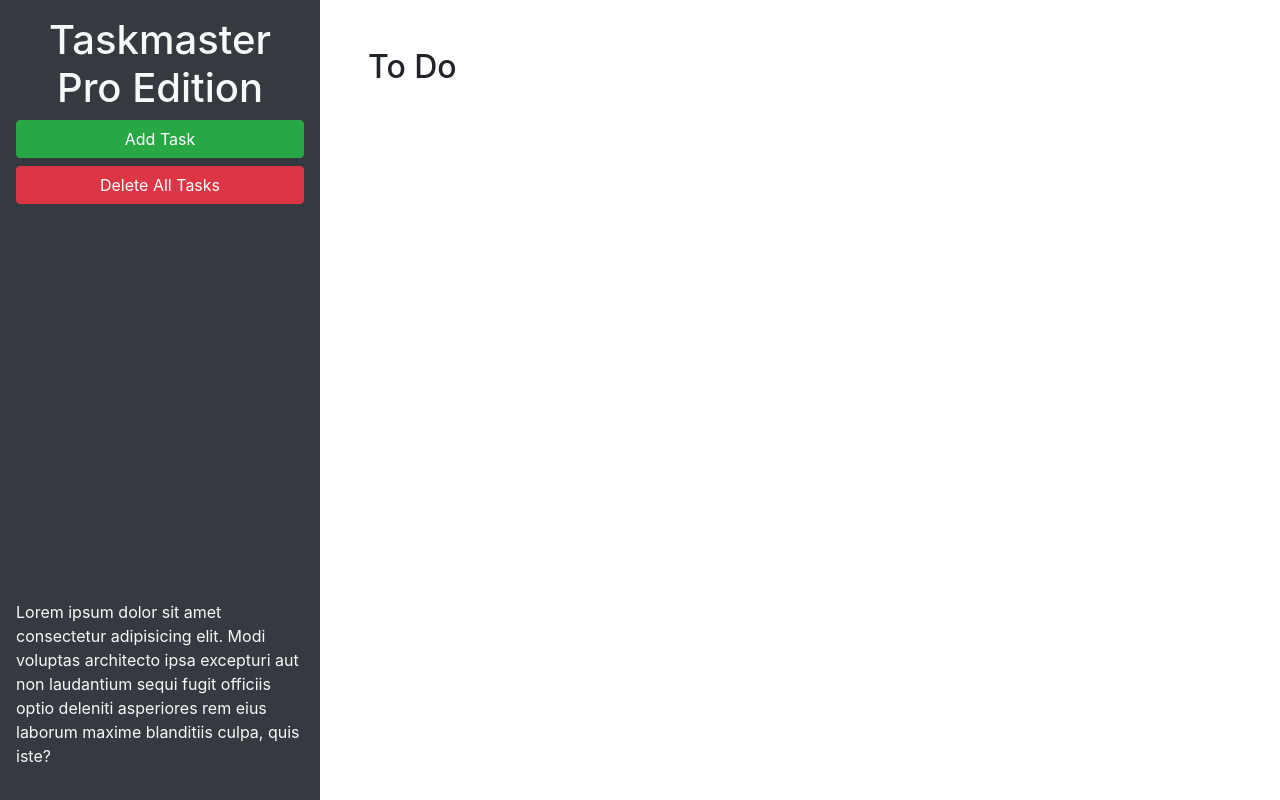
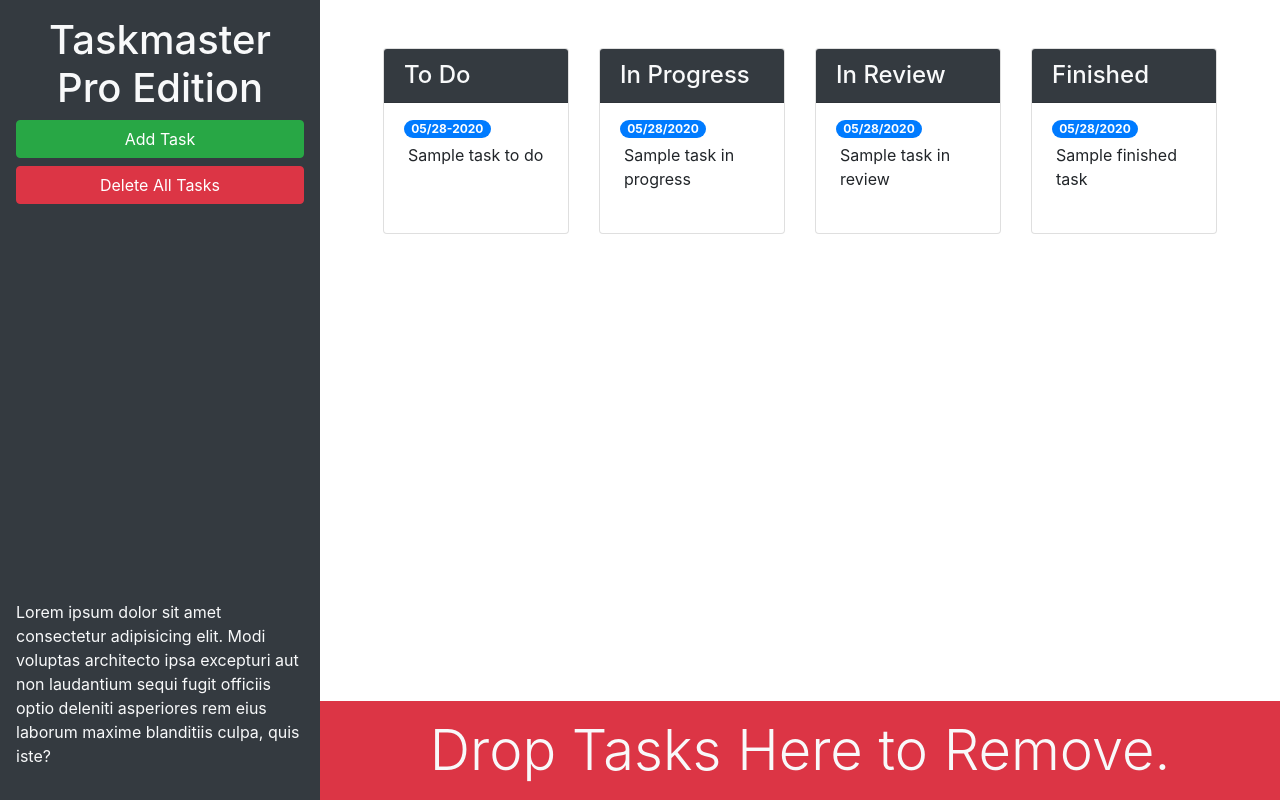
Before and after one commit to KLong75/taskmaster-pro, a plain HTML site: page index.html in a window 1280 px wide. Drawn offline with nearby package versions, Linux system fonts and the light colour scheme.

Commit message:
using bootstrap for styles to match mock up

```diff
--- a/index.html
+++ b/index.html
@@ -13,21 +13,85 @@
 <body>
 
   <div class="row min-vh-100 no-gutters">
-    <header class="col-12 col-lg-3 bg-dark text-light d-flex flex-column p-4 p-lg-3">
+    <header class="col-12 col-lg-3 bg-dark text-light sticky-top d-flex flex-column p-4 p-lg-3">
       <h1 class="text-center">Taskmaster Pro Edition</h1>
       <button id="create-task" class="btn btn-block btn-success" data-toggle="modal" data-target="#task-form-modal">Add
         Task</button>
       <button id="remove-tasks" class="btn btn-block btn-danger">Delete All Tasks</button>
-      <p class="mt-auto">Lorem ipsum dolor sit amet consectetur adipisicing elit. Modi voluptas architecto ipsa
+      <p class="mt-auto d-none d-lg-block">Lorem ipsum dolor sit amet consectetur adipisicing elit. Modi voluptas architecto ipsa
         excepturi aut non
         laudantium sequi fugit officiis optio deleniti asperiores rem eius laborum maxime blanditiis culpa, quis iste?
       </p>
     </header>
-    <main class="col-12 col-lg-9">
-      <div class="m-5">
-        <h2>To Do</h2>
-        <ul id="list-toDo" class="list-group"> </ul>
+
+    <main class="col-12 col-lg-9 d-flex flex-column">
+      <div class="m-5 row justify-content-around">
+        <!-- to do start -->
+        <div class="col-12 col-md-6 col-xl-3 mb-3">
+          <div class="card">
+            <h4 class="card-header bg-dark text-light">
+              To Do
+            </h4>
+            <ul id="list-toDo" class="list-group list-group-flush">
+              <li class="list-group-item">
+                <span class="badge badge-primary badge-pill">05/28-2020</span>
+                <p class="m-1">Sample task to do</p>
+              </li>
+            </ul>
+          </div>
+        </div>
+        <!-- to do end -->
+        <!-- in progress start -->
+        <div class = "col-12 col-md-6 col-xl-3 mb-3">
+          <div class="card">
+            <h4 class="card-header bg-dark text-light">
+              In Progress
+            </h4>
+            <ul id="list-inProgress" class="list-group list-group-flush">
+              <li class="list-group-item">
+                <span class="badge badge-primary badge-pill">05/28/2020</span>
+                <p class="m-1">Sample task in progress</p>
+              </li>
+            </ul>
+          </div>
+        </div>
+        <!-- in progress end -->
+        <!-- in review start -->
+        <div class="col-12 col-md-6 col-xl-3 mb-3">
+          <div class="card">
+            <h4 class="card-header bg-dark text-light">
+              In Review
+            </h4>
+            <ul id="list-inReview" class="list-group list-group-flush">
+              <li class="list-group-item">
+                <span class="badge badge-primary badge-pill">05/28/2020</span>
+                <p class="m-1">Sample task in review</p>
+              </li>
+            </ul>
+          </div>
+        </div>
+        <!-- in review end -->
+        <!-- finished start -->
+        <div class="col-12 col-md-6 col-xl-3 mb-3">
+          <div class="card">
+            <h4 class="card-header bg-dark text-light">
+              Finished
+            </h4>
+            <ul id="list-finished" class="list-group list-group-flush">
+              <li class="list-group-item">
+                <span class="badge badge-primary badge-pill">05/28/2020</span>
+                <p class="m-1">Sample finished task</p>
+              </li>
+            </ul>
+          </div>
+        </div>
+        <!-- finished end-->
       </div>
+        <div class="mt-auto" id="trash">
+          <div class="w-100 bg-danger p-3 text-center text-light display-4">
+            Drop Tasks Here to Remove.
+          </div>
+        </div>
     </main>
   </div>
 
@@ -46,11 +110,11 @@
           <form>
             <div class="form-group">
               <label for="modalTaskDescription">Task description</label>
-              <textarea id="modalTaskDescription" rows="3"></textarea>
+              <textarea id="modalTaskDescription" rows="3" class="form-control"></textarea>
             </div>
             <div class="form-group">
               <label for="modalDueDate">Due date</label>
-              <input type="text" id="modalDueDate" placeholder="mm/dd/yyyy" autocomplete="off" />
+              <input type="text" class="form-control" id="modalDueDate" placeholder="mm/dd/yyyy" autocomplete="off" />
             </div>
           </form>
         </div>
```
